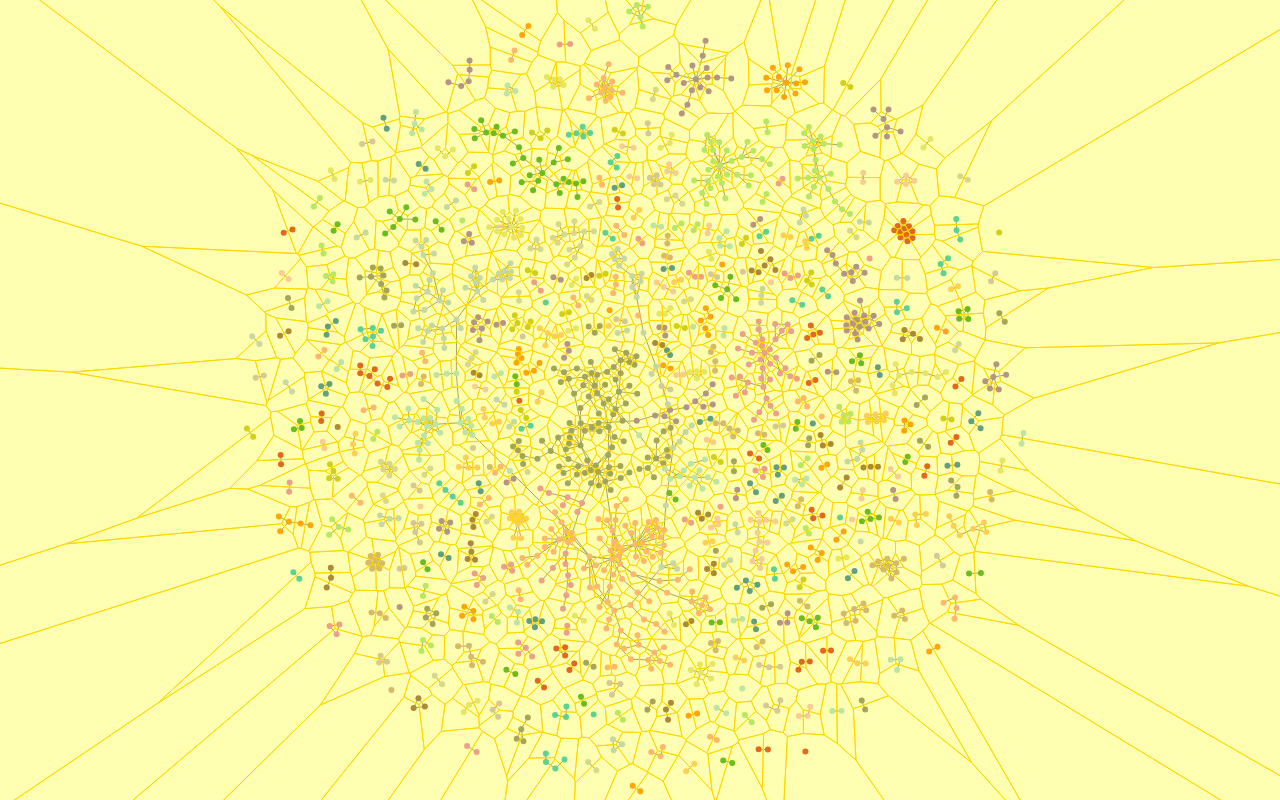
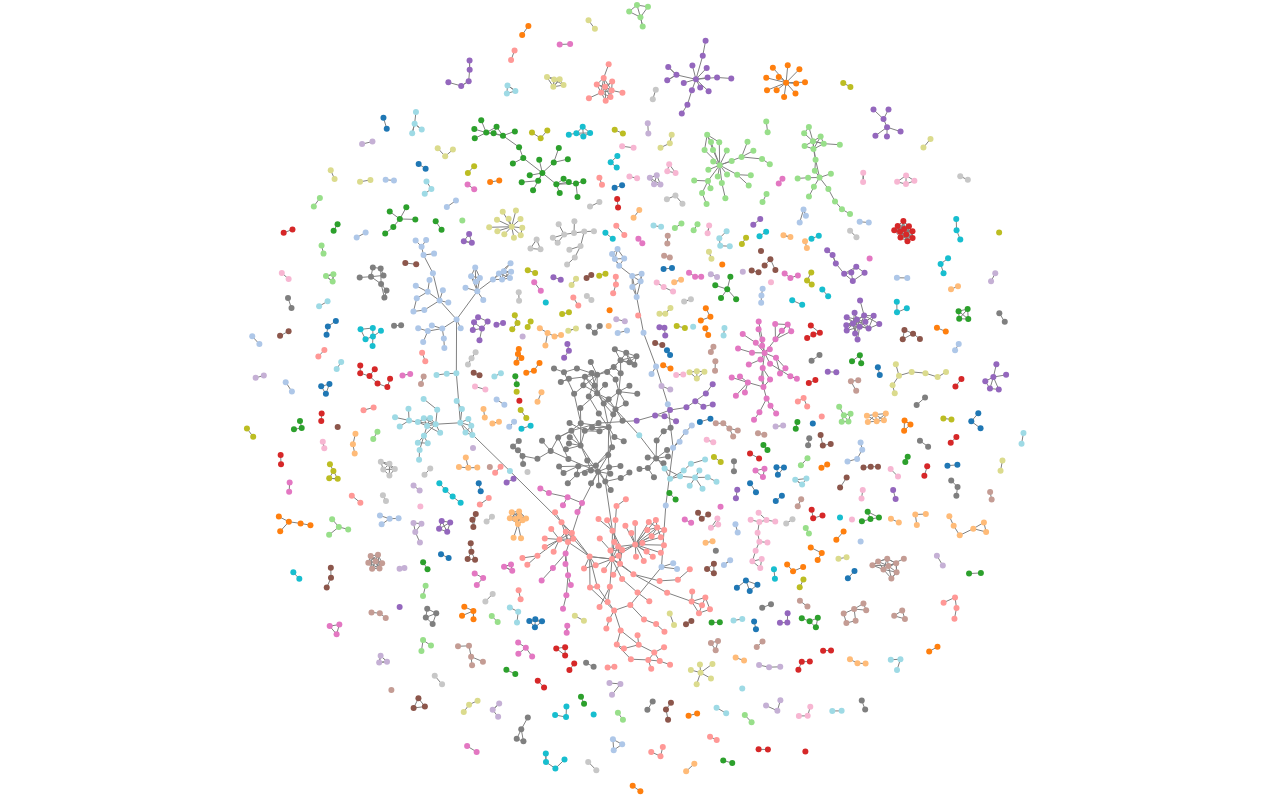
Before and after one commit to micahstubbs/readme-vis, a plain HTML site: page index.html in a window 1280 px wide. Drawn offline with nearby package versions, Linux system fonts and the light colour scheme.

Commit message:
hide voronoi overlay

```diff
--- a/index.html
+++ b/index.html
@@ -269,10 +269,11 @@
           .enter()
           .append("path")
         .attr("class", "voronoi")
-          .style("stroke", "gold")
-          .style("stroke-width", "1px")
-          .style("fill", "yellow")
-          .style("fill-opacity", 0.3)
+          //.style("stroke", "gold")
+          //.style("stroke-width", "1px")
+          //.style("fill", "yellow")
+          //.style("fill-opacity", 0.3)
+          .style("fill", "none")
           .attr("d", function(d) { return "M" + d.coordinates.join("L") + "Z"; })
           .attr("transform", "translate(" + xOffset + "," + yOffset +")");
 
```
